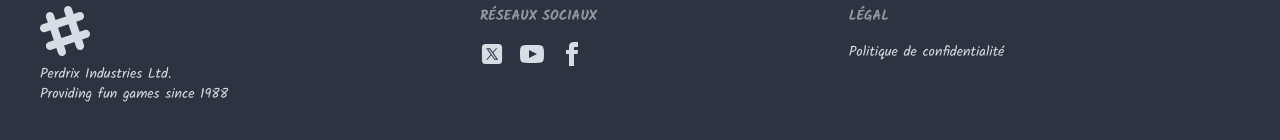
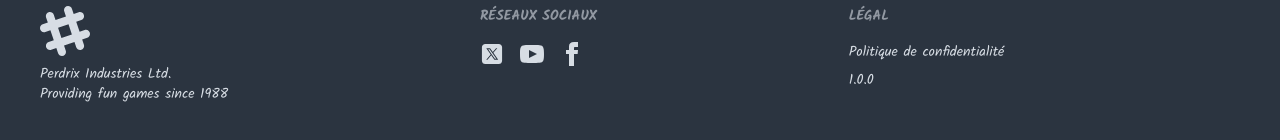
Before and after one commit to operdrix/skyjo-react, a React (Vite) app in the folder frontend/: page / in a window 1280 px wide. Shown: the part 656-796 px from the top of the page. Built offline with nearby package versions, Linux system fonts and the light colour scheme.

Commit message:
feat:Ajout de l'affichage de la version de l'app

```diff
--- a/frontend/src/components/nav/Footer.tsx
+++ b/frontend/src/components/nav/Footer.tsx
@@ -1,4 +1,5 @@
 const Footer = () => {
+  const appVersion = import.meta.env.VITE_APP_VERSION;
   return (
     <footer className="footer bg-neutral text-neutral-content p-10">
       <aside>
@@ -56,6 +57,7 @@ const Footer = () => {
           Légal
         </h6>
         <a href="/privacy" className="link link-hover">Politique de confidentialité</a>
+        <p>{appVersion}</p>
       </nav>
     </footer>
   )
```
